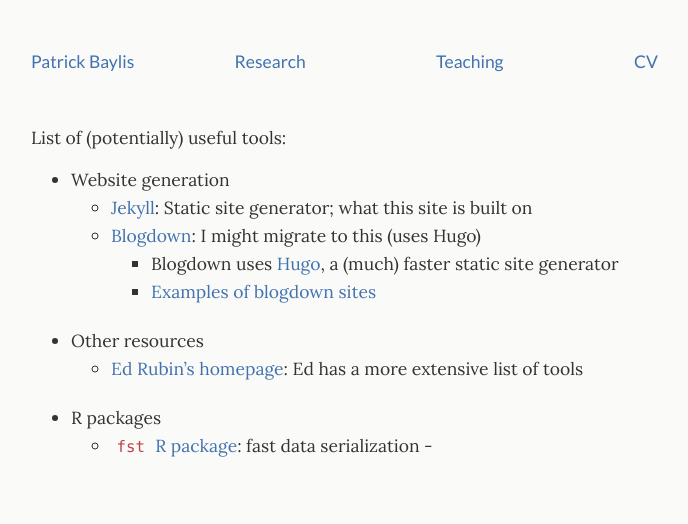
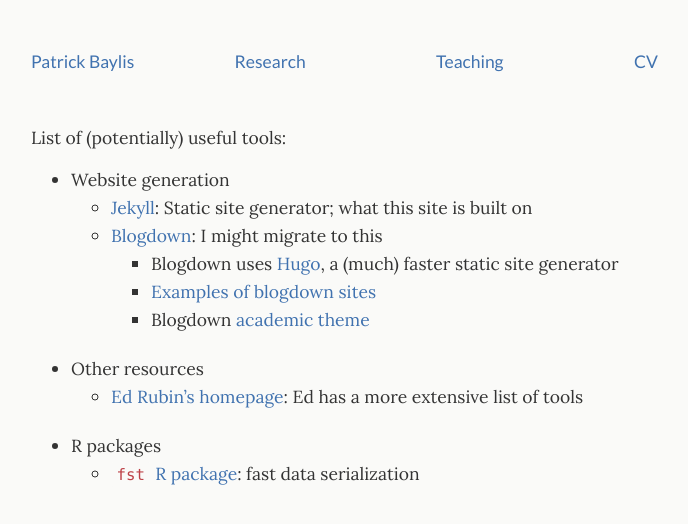
Before and after one commit to pbaylis/pbaylis.github.io, a Jekyll site: the page built from tools.md, in a window 1280 px wide. Shown: the top 524 px of the page, without its empty margins (263-951 px from the left). Built offline with Jekyll 4.4.1, drawn with Linux system fonts in a browser that asks for light colours.

Commit message:
add academic them

```diff
--- a/tools.md
+++ b/tools.md
@@ -7,11 +7,11 @@ List of (potentially) useful tools:
 
 - Website generation
     - [Jekyll](https://jekyllrb.com): Static site generator; what this site is built on
-    - [Blogdown](https://bookdown.org/yihui/blogdown/): I might migrate to this (uses Hugo)
+    - [Blogdown](https://bookdown.org/yihui/blogdown/): I might migrate to this
         - Blogdown uses [Hugo](https://gohugo.io), a (much) faster static site generator
         - [Examples of blogdown sites](http://awesome-blogdown.com)
+        - Blogdown [academic theme](https://sourcethemes.com/academic/)
 - Other resources
     - [Ed Rubin's homepage](http://edrub.in): Ed has a more extensive list of tools
 - R packages
     - [`fst` R package](http://www.fstpackage.org): fast data serialization
-    -
```
